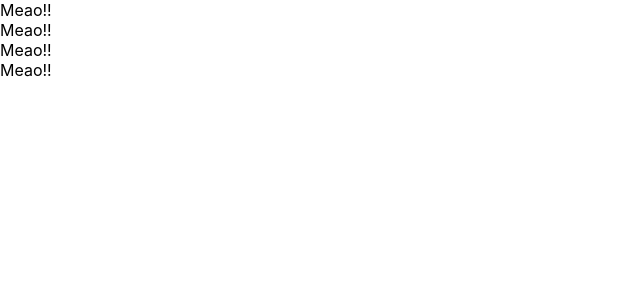
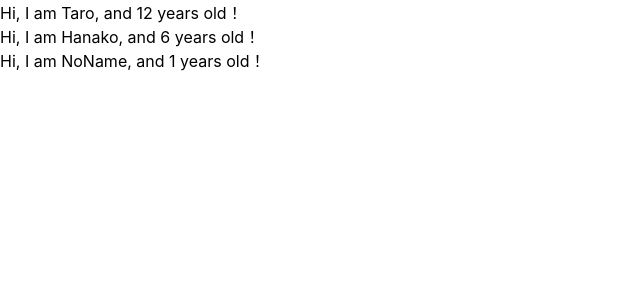
Before and after one commit to yuya0618/react-redux-crud-application, a React (Create React App) app: page / in a window 1280 px wide. Shown: the top 300 px of the page, without its empty margins (0-640 px from the left). Built offline with nearby package versions, Linux system fonts and the light colour scheme.

Commit message:
learn props of components

```diff
--- a/src/App.js
+++ b/src/App.js
@@ -11,18 +11,28 @@
 
 
 const App = ()=>{
+  const profiles = [
+    { name:"Taro", age:12 },
+    { name:"Hanako", age:6 },
+    { name:"NoName"}
+  ]
   return(
   <div>
-    <Cat />
-    <Cat />
-    <Cat />
-    <Cat />
+    {
+      profiles.map((profile, index)=>{
+        return <User name = {profile.name} age = {profile.age} key={index}/>
+      })
+    }
   </div>
   )
 }
 
-const Cat = ()=>{
-  return <div>Meao!!</div>
+const User = (props)=>{
+  return <div>Hi, I am {props.name}, and {props.age} years old！</div>
+}
+
+User.defaultProps = {
+  age:1
 }
 
 export default App;
```
